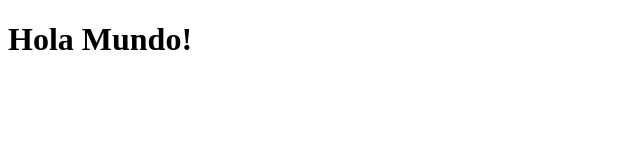
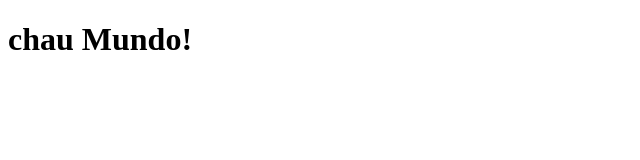
Before and after one commit to FeliIsra/E-commerce, a React (Create React App) app in the folder frontend/: page / in a window 1280 px wide. Shown: the top 160 px of the page, without its empty margins (0-640 px from the left). Built offline with nearby package versions, Linux system fonts and the light colour scheme.

Commit message:
Pruebita de new branch

```diff
--- a/frontend/src/App.js
+++ b/frontend/src/App.js
@@ -1,7 +1,7 @@
 import React from "react";
 
 function App() {
-  return (<h1>Hola Mundo!</h1>)
+  return (<h1>chau Mundo!</h1>)
 }
 
 export default App;
```
